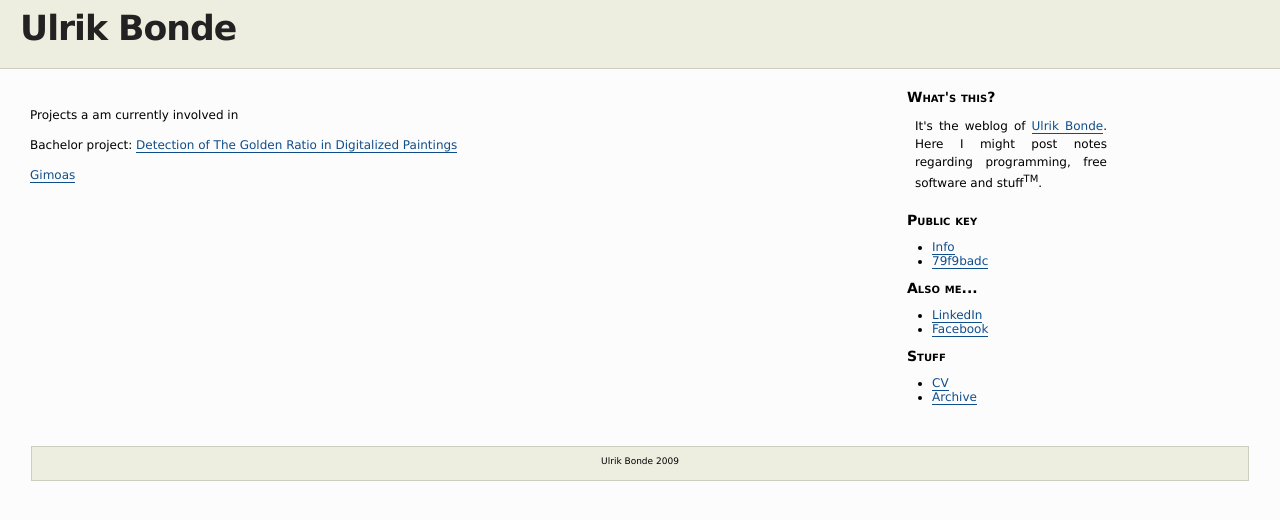
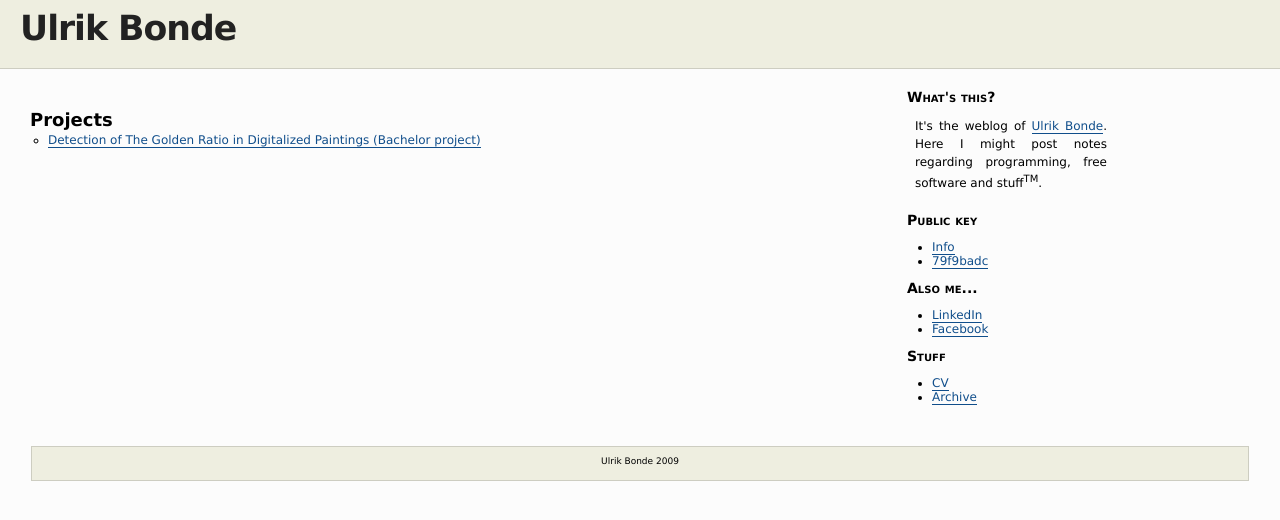
Before and after one commit to bonde/bonde.github.com, a Jekyll site: the page built from projects/index.md, in a window 1280 px wide. Shown: the top 520 px of the page. Built offline with Jekyll 4.4.1, drawn with Linux system fonts in a browser that asks for light colours; Markdown is read by kramdown in place of the engine named in the settings; comment, search, counter and statistics services are not loaded.

Commit message:
Tweakin' projects

```diff
--- a/projects/index.md
+++ b/projects/index.md
@@ -4,11 +4,8 @@ title: Projects
 
 ---
 
-Projects a am currently involved in
+## Projects
 
-Bachelor project:
-[Detection of The Golden Ratio in Digitalized Paintings](http://github.com/thorlund/gyldnesnit)
-
-[Gimoas](http://github.com/jlouis/gimoas)
+ * [Detection of The Golden Ratio in Digitalized Paintings (Bachelor project)](http://github.com/thorlund/gyldnesnit)
 
 <!-- vim: set sw=2 ft=mkd sts=2 et tw=80: -->
```
